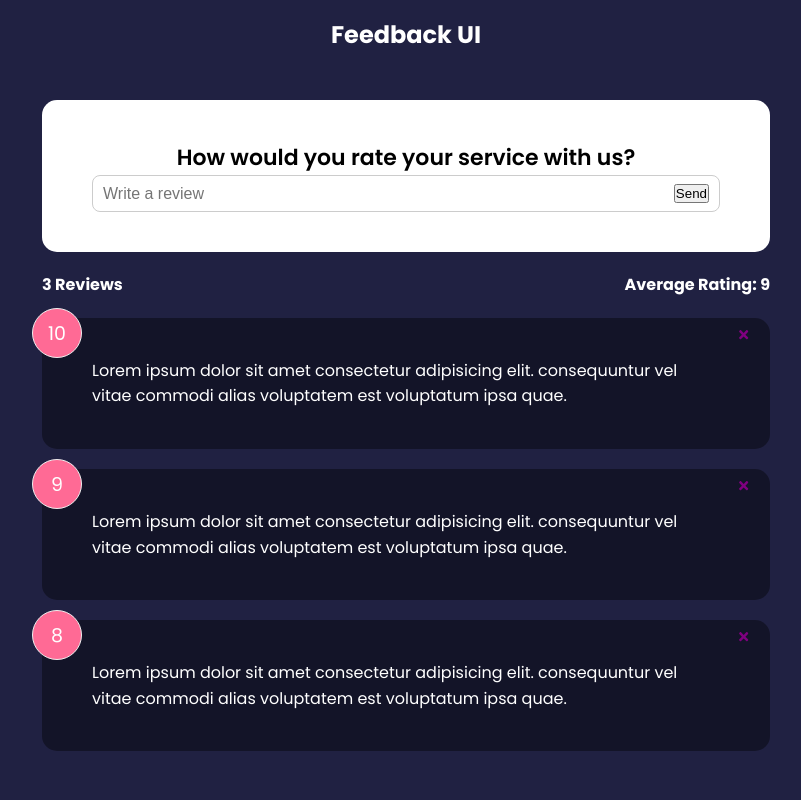
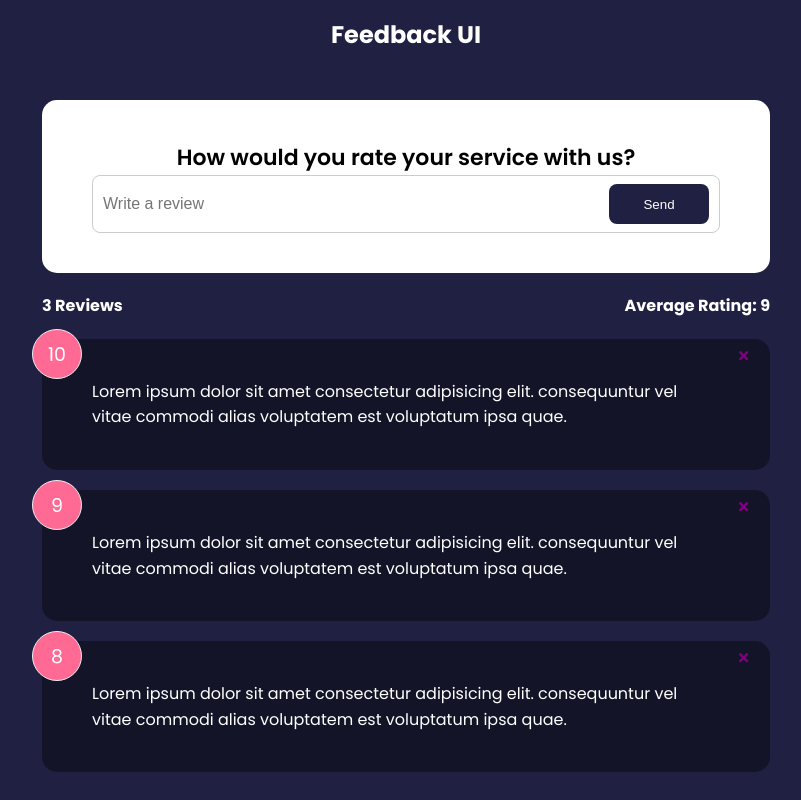
Before and after one commit to ediaz13/my-feedback-app, a React (Create React App) app: page / in a window 1280 px wide. Shown: the whole page, without its empty margins (234-1035 px from the left). Built offline with nearby package versions, Linux system fonts and the light colour scheme.

Commit message:
20. Custom Button Component

```diff
--- a/src/components/FeedbackForm.jsx
+++ b/src/components/FeedbackForm.jsx
@@ -1,6 +1,7 @@
 import { useState } from 'react'
 import React from 'react'
 import Card from './shared/Card'
+import Button from './shared/Button';
 
 function FeedbackForm() {
     const [text, setText] = useState('');
@@ -16,7 +17,7 @@
             {/* @TODO -rating select component  */}
             <div className="input-group">
                 <input onChange={handleTextChange} type="text" placeholder='Write a review' value={text}/>
-                <button type="submit">Send</button>
+                <Button type="submit">Send</Button>
             </div>
         </form>
     </Card>
--- /dev/null
+++ b/src/components/shared/Button.jsx
@@ -0,0 +1,25 @@
+import React from 'react'
+import PropTypes from 'prop-types'
+
+function Button({ children, version, type, isDisabled }) {
+  return (
+    <button type={type} disabled={isDisabled} className={`btn btn-${version}`}>
+        {children}
+    </button>
+  )
+}
+
+Button.defaultProps = {
+    version: 'primary',
+    type: 'button',
+    isDisabled: false
+}
+
+Button.propTypes = {
+    children: PropTypes.node.isRequired,
+    version: PropTypes.string,
+    type: PropTypes.string,
+    isDisabled: PropTypes.bool
+}
+
+export default Button
```
